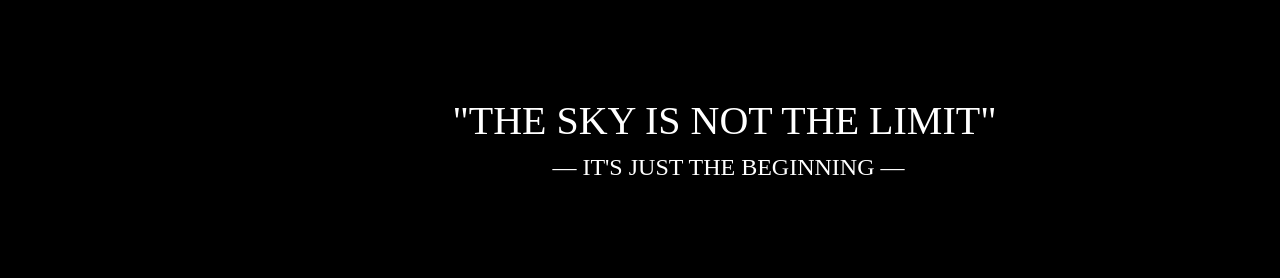
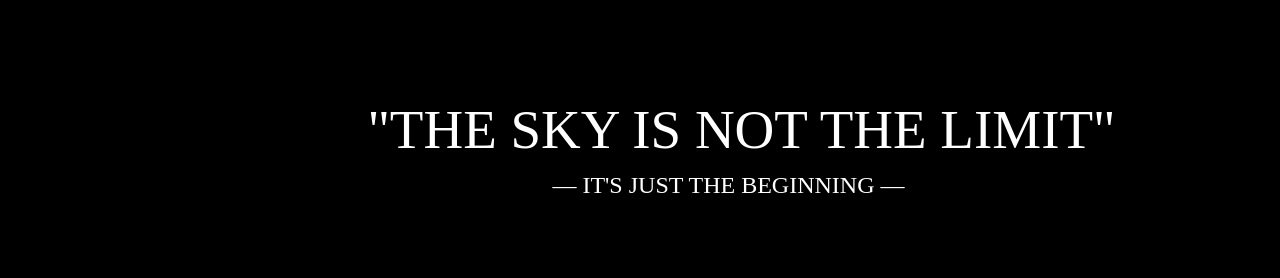
Before and after one commit to aryanraj17/PLANETBEYOND, a plain HTML site: page index.html in a window 1280 px wide. Shown: the part 1747-2025 px from the top of the page. Drawn offline with nearby package versions, Linux system fonts and the light colour scheme.

Commit message:
Updated some positions

```diff
--- a/index.css
+++ b/index.css
@@ -67,9 +67,6 @@ body{
 
     font-family:Inria Sans  ;
     color: white;
-
-
-
 }
 .para1 {
     font-size: 1.25rem;
@@ -194,7 +191,8 @@ p{
     padding-left: 8%;
 }
 .space-quotes-one{
-    margin-left:250px;
+    margin-left:165px;
+    font-size: 55px;
 
 }
 .space-quotes-two{
```
